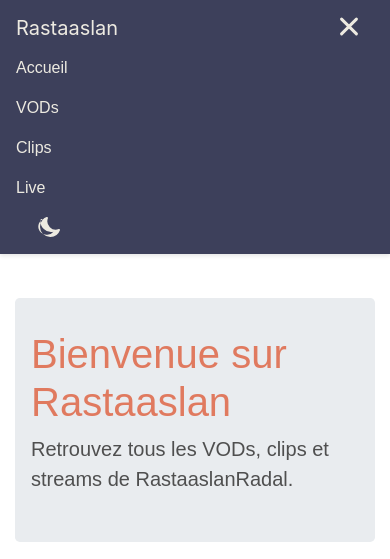
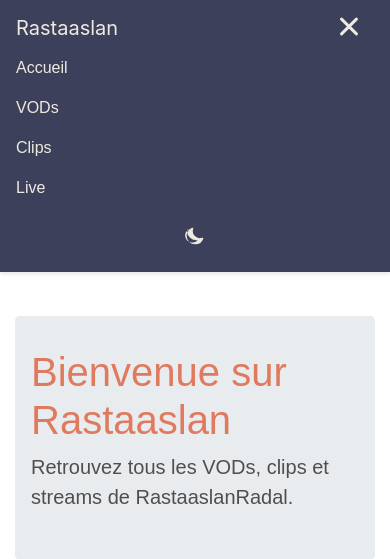
Before and after one commit to Rastaaslan/site_rastaaslan_django, a Django app: page / in a window 390 px wide, after a click that opens the changed part. Shown: the top 559 px of the page. Run offline with Django 5.2, Linux system fonts and the light colour scheme; data comes from the database, SQL or seed files in the repository; some libraries are stand-ins or nearby versions.

Commit message:
ajout theme sombre / clair variable

```diff
--- a/rastaaslan_app/static/css/styles.css
+++ b/rastaaslan_app/static/css/styles.css
@@ -624,29 +624,31 @@ a:hover {
 .theme-toggle {
     display: flex;
     align-items: center;
+    justify-content: center;
     cursor: pointer;
-    margin-left: 15px;
-    padding: 5px;
+    width: 40px;
+    height: 40px;
+    padding: 8px;
     border-radius: 50%;
-    width: 38px;
-    height: 38px;
-    justify-content: center;
-    transition: background-color var(--transition-speed);
+    background-color: transparent;
+    transition: background-color 0.3s;
+    position: relative;
+    margin-left: 10px;
 }
 
 .theme-toggle:hover {
-    background-color: rgba(255, 255, 255, 0.2);
+    background-color: rgba(255, 255, 255, 0.1);
 }
 
 .theme-toggle svg {
-    width: 24px;
-    height: 24px;
-    color: var(--nav-text);
-    transition: transform 0.5s ease;
+    position: absolute;
+    width: 20px;
+    height: 20px;
+    transition: opacity 0.3s, transform 0.3s;
 }
 
 .theme-toggle svg path {
-    fill: var(--nav-text);
+    fill: #EDEAE1; /* Couleur de l'icône claire pour contraster avec la nav sombre */
 }
 
 .theme-toggle .sun-icon,
@@ -657,7 +659,7 @@ a:hover {
 
 .theme-toggle .sun-icon {
     opacity: 0;
-    transform: rotate(90deg) scale(0.5);
+    transform: rotate(90deg) scale(0);
 }
 
 .theme-toggle .moon-icon {
@@ -665,6 +667,7 @@ a:hover {
     transform: rotate(0) scale(1);
 }
 
+/* Mode sombre (soleil visible) */
 [data-theme="dark"] .theme-toggle .sun-icon {
     opacity: 1;
     transform: rotate(0) scale(1);
@@ -672,7 +675,7 @@ a:hover {
 
 [data-theme="dark"] .theme-toggle .moon-icon {
     opacity: 0;
-    transform: rotate(-90deg) scale(0.5);
+    transform: rotate(-90deg) scale(0);
 }
 
 /* Adaptations additionnelles pour le thème sombre */
@@ -699,3 +702,16 @@ a:hover {
 * {
     transition: background-color var(--transition-speed), color var(--transition-speed), border-color var(--transition-speed), box-shadow var(--transition-speed);
 }
+
+/* Ajout d'un style spécifique pour la navbar */
+.navbar-nav .nav-item .theme-toggle {
+    margin-top: 2px;
+    margin-bottom: 2px;
+}
+
+/* Pour mobile */
+@media (max-width: 991.98px) {
+    .navbar-nav .nav-item .theme-toggle {
+        margin: 8px auto;
+    }
+}
```
